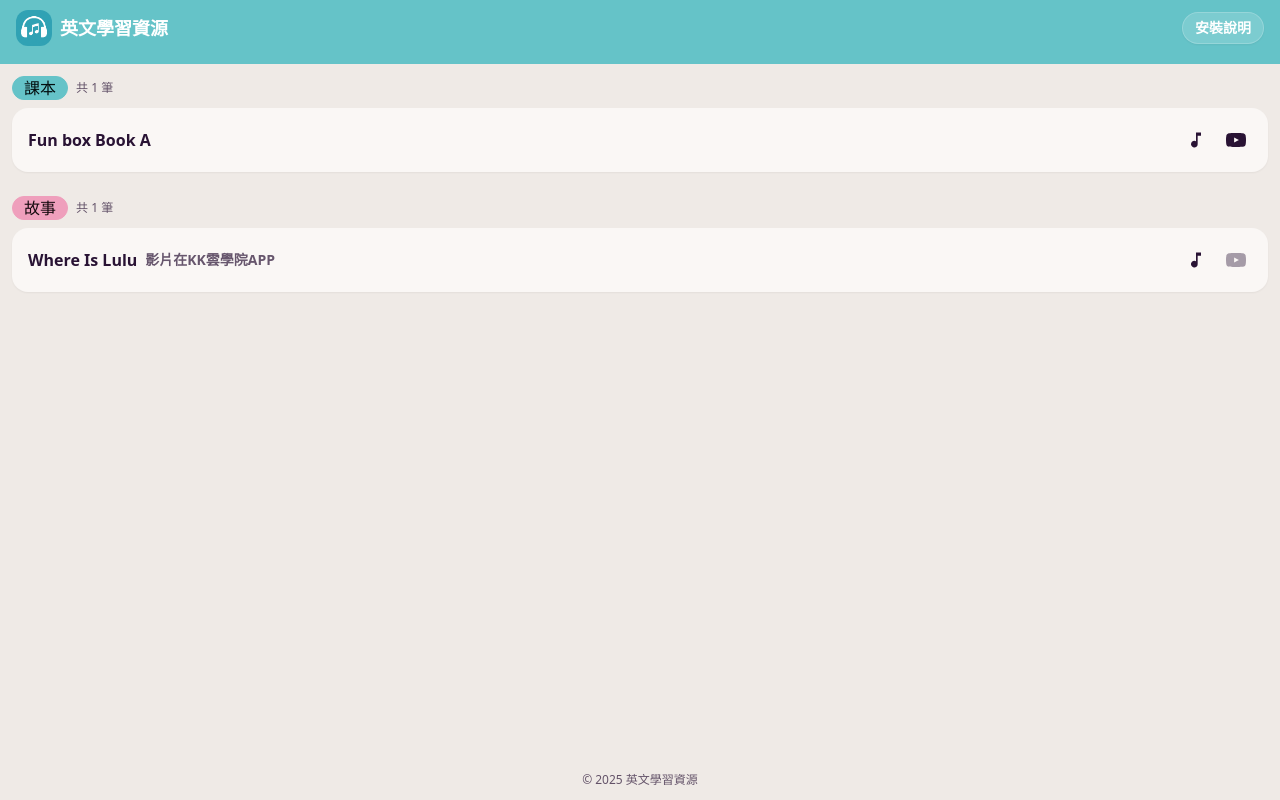
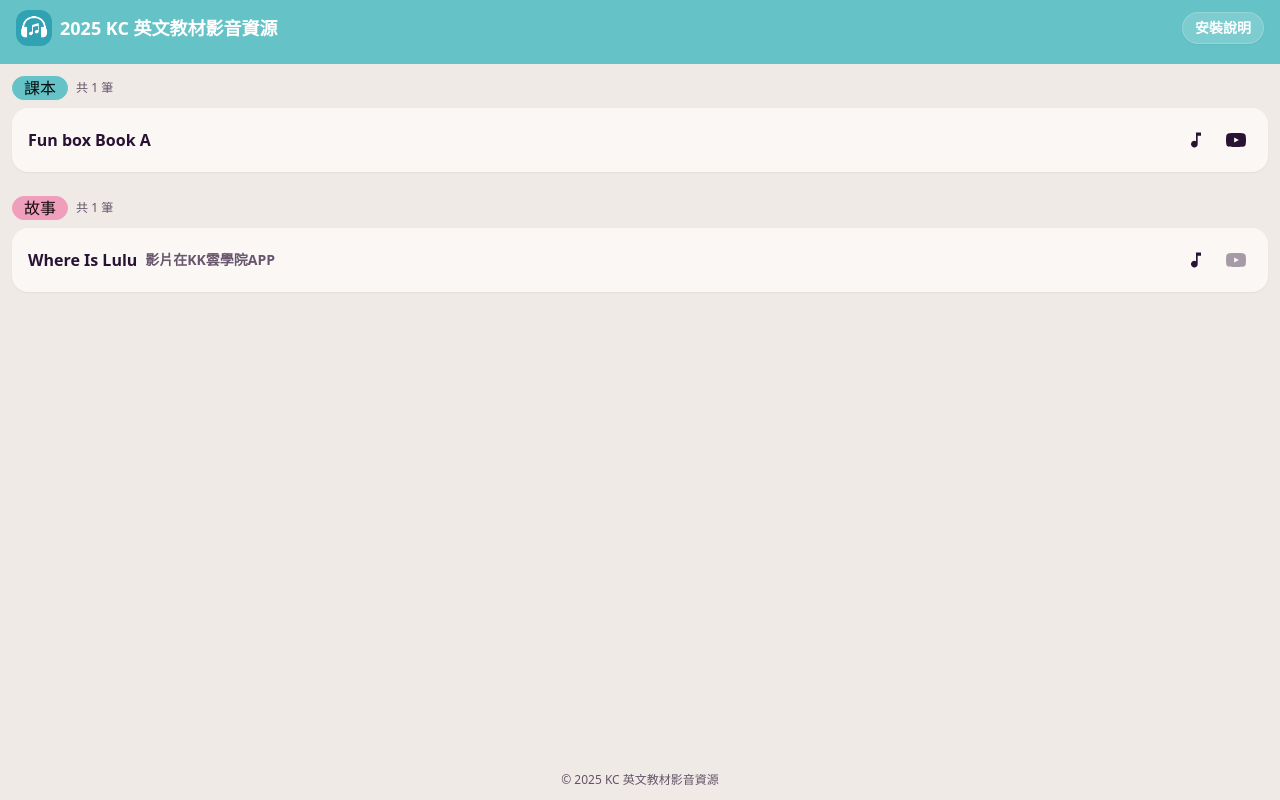
Before and after one commit to iampaul83/english-learning-materials, a plain HTML site: page index.html in a window 1280 px wide. Drawn offline with nearby package versions, Linux system fonts and the light colour scheme.

Commit message:
調整title

```diff
--- a/index.html
+++ b/index.html
@@ -6,7 +6,8 @@
   <meta name="theme-color" content="#65c3c8" />
   <meta name="apple-mobile-web-app-capable" content="yes" />
   <meta name="apple-mobile-web-app-status-bar-style" content="black-translucent" />
-  <title>英文學習資源</title>
+  <meta name="apple-mobile-web-app-title" content="KC 英文影音">
+  <title>2025 KC 英文教材影音資源</title>
   <!-- Tailwind + daisyUI (CDN) -->
   <script src="https://cdn.tailwindcss.com"></script>
   <link href="https://cdn.jsdelivr.net/npm/daisyui@4.12.10/dist/full.min.css" rel="stylesheet" />
@@ -54,7 +55,7 @@
           <img src="icons/icon-128x128.png" alt="App Icon" class="w-full h-full object-contain"/>
         </div>
         <div>
-          <h1 class="text-lg font-bold leading-tight">英文學習資源</h1>
+          <h1 class="text-lg font-bold leading-tight">2025 KC 英文教材影音資源</h1>
           <!-- <p class="text-xs text-white/80">加入主畫面可全螢幕瀏覽</p> -->
         </div>
       </div>
@@ -185,7 +186,7 @@
     </div>
 
     <!-- Footer / PWA 提示區 -->
-    <footer class="safe px-4 py-3 text-center text-xs opacity-70">© 2025 英文學習資源</footer>
+    <footer class="safe px-4 py-3 text-center text-xs opacity-70">© 2025 KC 英文教材影音資源</footer>
   </div>
 
   <script>
```
Also changed, not shown: manifest.webmanifest.
